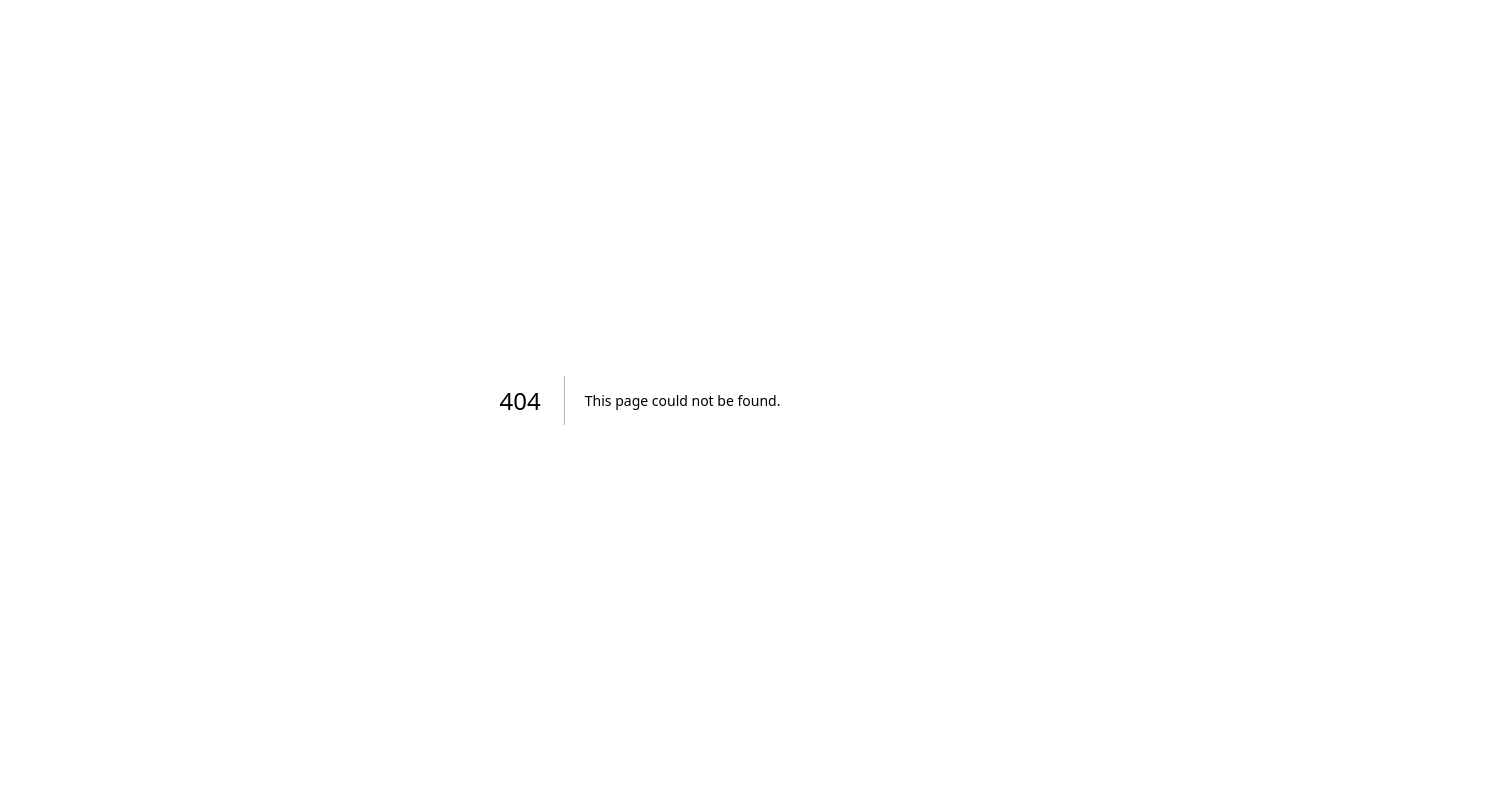
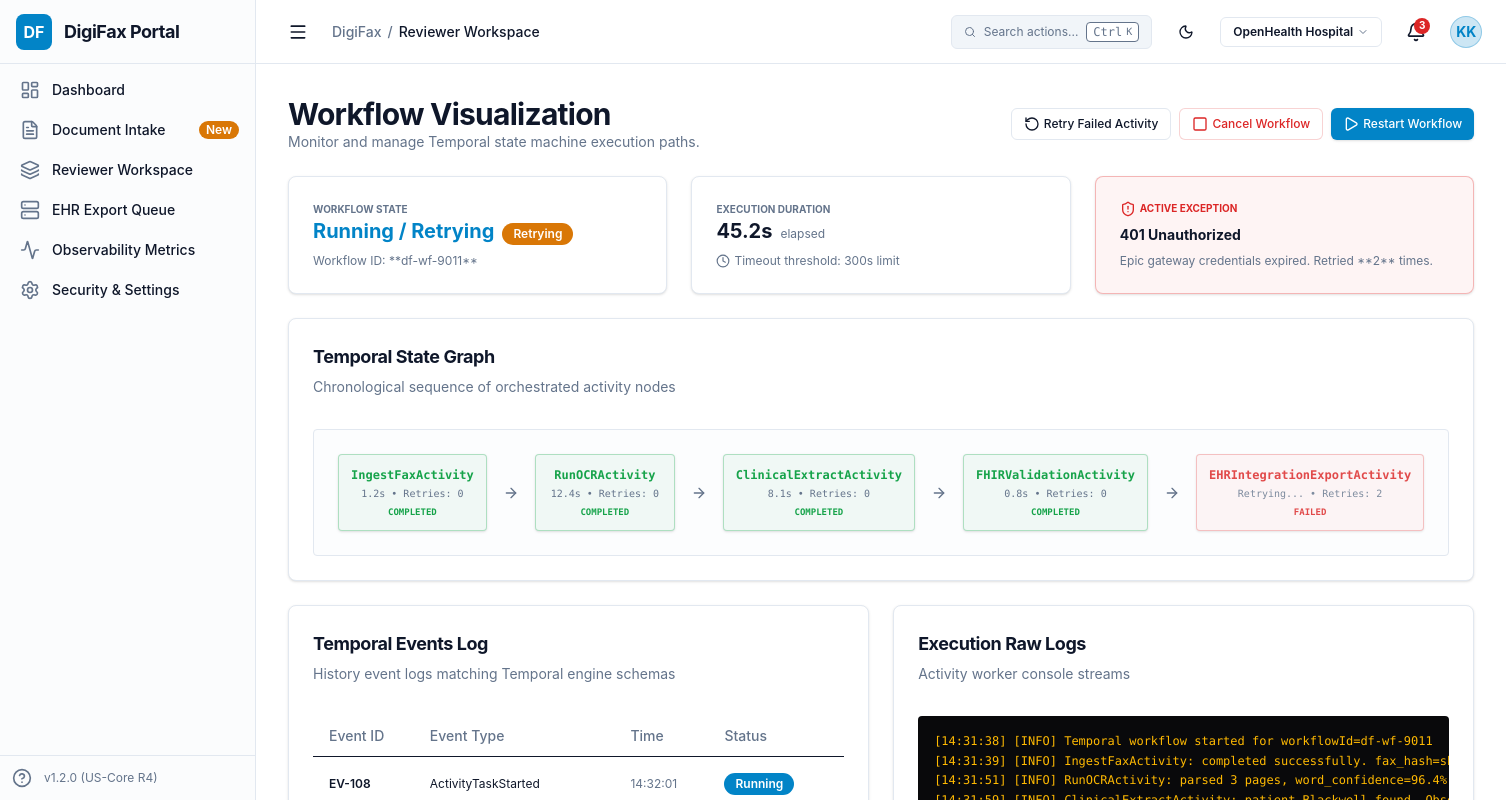
Before and after one commit to OpenHealthAgents/DigiFax, a Next.js app in the folder apps/design-system/: page /workflow in a window 1280 px wide. Before the commit this address had no page. Shown: the top 800 px of the page, 1506 px wide, since content can reach past the window. Built offline with nearby package versions, Linux system fonts and the light colour scheme.

Commit message:
feat: implement DigiFax Workflow Visualization Workspace with Temporal graphs, retry meters, and logs

```diff
--- /dev/null
+++ b/apps/design-system/src/app/workflow/page.tsx
@@ -0,0 +1,210 @@
+"use client";
+
+import React, { useState } from "react";
+import { AppShell } from "../../components/shell/app-shell";
+import { Card, CardHeader, CardTitle, CardDescription, CardContent } from "../../components/ui/card";
+import { Button } from "../../components/ui/button";
+import { Badge } from "../../components/ui/badge";
+import { Alert, AlertTitle, AlertDescription } from "../../components/ui/alert";
+import { Table, TableHeader, TableBody, TableRow, TableHead, TableCell } from "../../components/ui/table";
+import {
+  Play, Square, RotateCcw, AlertTriangle, Clock,
+  Terminal, ArrowRight, Activity, Cpu, ShieldAlert
+} from "lucide-react";
+
+export default function WorkflowPage() {
+  const [retriesCount, setRetriesCount] = useState(2);
+  const [workflowStatus, setWorkflowStatus] = useState("Running / Retrying");
+
+  const workflowSteps = [
+    { name: "IngestFaxActivity", status: "Completed", time: "1.2s", retries: 0 },
+    { name: "RunOCRActivity", status: "Completed", time: "12.4s", retries: 0 },
+    { name: "ClinicalExtractActivity", status: "Completed", time: "8.1s", retries: 0 },
+    { name: "FHIRValidationActivity", status: "Completed", time: "0.8s", retries: 0 },
+    { name: "EHRIntegrationExportActivity", status: "Failed", time: "Retrying...", retries: 2 }
+  ];
+
+  const temporalEvents = [
+    { id: "EV-108", type: "ActivityTaskStarted", time: "14:32:01", duration: "0.1s", status: "Running" },
+    { id: "EV-107", type: "ActivityTaskScheduled", time: "14:32:00", duration: "-", status: "Scheduled" },
+    { id: "EV-106", type: "ActivityTaskFailed", time: "14:31:45", duration: "2.1s", status: "Failed" },
+    { id: "EV-105", type: "WorkflowTaskCompleted", time: "14:31:40", duration: "0.2s", status: "Completed" }
+  ];
+
+  const rawLogs = [
+    "[14:31:38] [INFO] Temporal workflow started for workflowId=df-wf-9011",
+    "[14:31:39] [INFO] IngestFaxActivity: completed successfully. fax_hash=sha256:901a182",
+    "[14:31:51] [INFO] RunOCRActivity: parsed 3 pages, word_confidence=96.4%",
+    "[14:31:59] [INFO] ClinicalExtractActivity: patient Blackwell found. Observation LOINC 15074-8 validated.",
+    "[14:32:00] [INFO] FHIRValidationActivity: Bundle conforms to US Core Laboratory Observation profile",
+    "[14:32:02] [ERROR] EHRIntegrationExportActivity: Epic server returned 401 Unauthorized. Refreshing token...",
+    "[14:32:02] [WARN] Temporal Activity retry scheduled in 30 seconds. retryCount=2"
+  ];
+
+  const handleRetry = () => {
+    setRetriesCount(retriesCount + 1);
+    setWorkflowStatus("Retry Dispatched");
+  };
+
+  return (
+    <AppShell>
+      <div className="space-y-6">
+
+        {/* Title widget */}
+        <div className="flex flex-col space-y-4 md:flex-row md:items-center md:justify-between md:space-y-0">
+          <div>
+            <h2 className="text-3xl font-bold tracking-tight">Workflow Visualization</h2>
+            <p className="text-sm text-muted-foreground">Monitor and manage Temporal state machine execution paths.</p>
+          </div>
+
+          {/* Action triggers */}
+          <div className="flex space-x-2">
+            <Button variant="outline" size="sm" onClick={handleRetry} className="flex items-center space-x-1">
+              <RotateCcw className="h-4 w-4" />
+              <span>Retry Failed Activity</span>
+            </Button>
+            <Button variant="outline" size="sm" className="text-error hover:bg-error/10 border-error/20 flex items-center space-x-1">
+              <Square className="h-4 w-4" />
+              <span>Cancel Workflow</span>
+            </Button>
+            <Button variant="default" size="sm" className="flex items-center space-x-1">
+              <Play className="h-4 w-4" />
+              <span>Restart Workflow</span>
+            </Button>
+          </div>
+        </div>
+
+        {/* 1. TOP ROW: ERROR ALERTS & TIMING METRICS */}
+        <div className="grid gap-6 md:grid-cols-3">
+
+          {/* Workflow Status summary */}
+          <Card>
+            <CardContent className="p-6 text-xs space-y-2">
+              <span className="font-bold text-muted-foreground uppercase text-[10px]">Workflow State</span>
+              <div className="flex items-baseline space-x-2">
+                <span className="text-xl font-bold text-primary">{workflowStatus}</span>
+                <Badge variant="warning">Retrying</Badge>
+              </div>
+              <p className="text-muted-foreground">Workflow ID: **df-wf-9011**</p>
+            </CardContent>
+          </Card>
+
+          {/* Timing metrics */}
+          <Card>
+            <CardContent className="p-6 text-xs space-y-2">
+              <span className="font-bold text-muted-foreground uppercase text-[10px]">Execution Duration</span>
+              <div className="flex items-baseline space-x-2">
+                <span className="text-xl font-bold">45.2s</span>
+                <span className="text-muted-foreground">elapsed</span>
+              </div>
+              <p className="text-muted-foreground flex items-center">
+                <Clock className="h-3.5 w-3.5 mr-1" /> Timeout threshold: 300s limit
+              </p>
+            </CardContent>
+          </Card>
+
+          {/* Active Error warning */}
+          <Card className="border-error/30 bg-error/5">
+            <CardContent className="p-6 text-xs space-y-2">
+              <span className="font-bold text-error uppercase text-[10px] flex items-center">
+                <ShieldAlert className="h-4 w-4 mr-1 shrink-0" /> Active Exception
+              </span>
+              <p className="font-bold text-sm">401 Unauthorized</p>
+              <p className="text-muted-foreground">Epic gateway credentials expired. Retried **{retriesCount}** times.</p>
+            </CardContent>
+          </Card>
+
+        </div>
+
+        {/* 2. MIDDLE ROW: TEMPORAL STATE GRAPH */}
+        <Card>
+          <CardHeader>
+            <CardTitle className="text-lg font-bold">Temporal State Graph</CardTitle>
+            <CardDescription>Chronological sequence of orchestrated activity nodes</CardDescription>
+          </CardHeader>
+          <CardContent className="pt-2 flex items-center justify-center">
+            {/* SVG Visual state flowchart */}
+            <div className="flex items-center space-x-4 bg-muted/20 p-6 rounded border border-border text-xs font-mono w-full justify-around overflow-x-auto">
+              {workflowSteps.map((step, idx) => (
+                <React.Fragment key={idx}>
+                  <div className={`border p-3 rounded shadow-sm text-center min-w-[140px] ${
+                    step.status === "Completed" ? "border-success/30 bg-success/5 text-success" :
+                    step.status === "Failed" ? "border-error/30 bg-error/5 text-error animate-pulse" :
+                    "border-border bg-background"
+                  }`}>
+                    <p className="font-bold truncate">{step.name}</p>
+                    <p className="text-[10px] text-muted-foreground mt-1">{step.time} • Retries: {step.retries}</p>
+                    <span className="text-[9px] font-bold uppercase mt-1.5 block">
+                      {step.status}
+                    </span>
+                  </div>
+                  {idx < workflowSteps.length - 1 && (
+                    <ArrowRight className="h-4 w-4 text-muted-foreground shrink-0" />
+                  )}
+                </React.Fragment>
+              ))}
+            </div>
+          </CardContent>
+        </Card>
+
+        {/* 3. BOTTOM ROW: EVENTS TABLE & RAW LOGS CONSOLE */}
+        <div className="grid gap-6 md:grid-cols-2">
+
+          {/* Events table */}
+          <Card>
+            <CardHeader>
+              <CardTitle className="text-lg font-bold">Temporal Events Log</CardTitle>
+              <CardDescription>History event logs matching Temporal engine schemas</CardDescription>
+            </CardHeader>
+            <CardContent className="pt-2">
+              <Table>
+                <TableHeader>
+                  <TableRow>
+                    <TableHead>Event ID</TableHead>
+                    <TableHead>Event Type</TableHead>
+                    <TableHead>Time</TableHead>
+                    <TableHead>Status</TableHead>
+                  </TableRow>
+                </TableHeader>
+                <TableBody>
+                  {temporalEvents.map((evt, idx) => (
+                    <TableRow key={idx}>
+                      <TableCell className="font-semibold text-xs">{evt.id}</TableCell>
+                      <TableCell className="text-xs">{evt.type}</TableCell>
+                      <TableCell className="text-xs text-muted-foreground">{evt.time}</TableCell>
+                      <TableCell>
+                        <Badge
+                          variant={
+                            evt.status === "Completed" ? "success" :
+                            evt.status === "Running" ? "default" : "error"
+                          }
+                        >
+                          {evt.status}
+                        </Badge>
+                      </TableCell>
+                    </TableRow>
+                  ))}
+                </TableBody>
+              </Table>
+            </CardContent>
+          </Card>
+
+          {/* Raw logs console */}
+          <Card>
+            <CardHeader>
+              <CardTitle className="text-lg font-bold">Execution Raw Logs</CardTitle>
+              <CardDescription>Activity worker console streams</CardDescription>
+            </CardHeader>
+            <CardContent className="pt-2">
+              <pre className="p-4 bg-zinc-950 text-amber-400 text-xs font-mono rounded overflow-auto h-48 leading-relaxed">
+                {rawLogs.join("\n")}
+              </pre>
+            </CardContent>
+          </Card>
+
+        </div>
+
+      </div>
+    </AppShell>
+  );
+}
```
